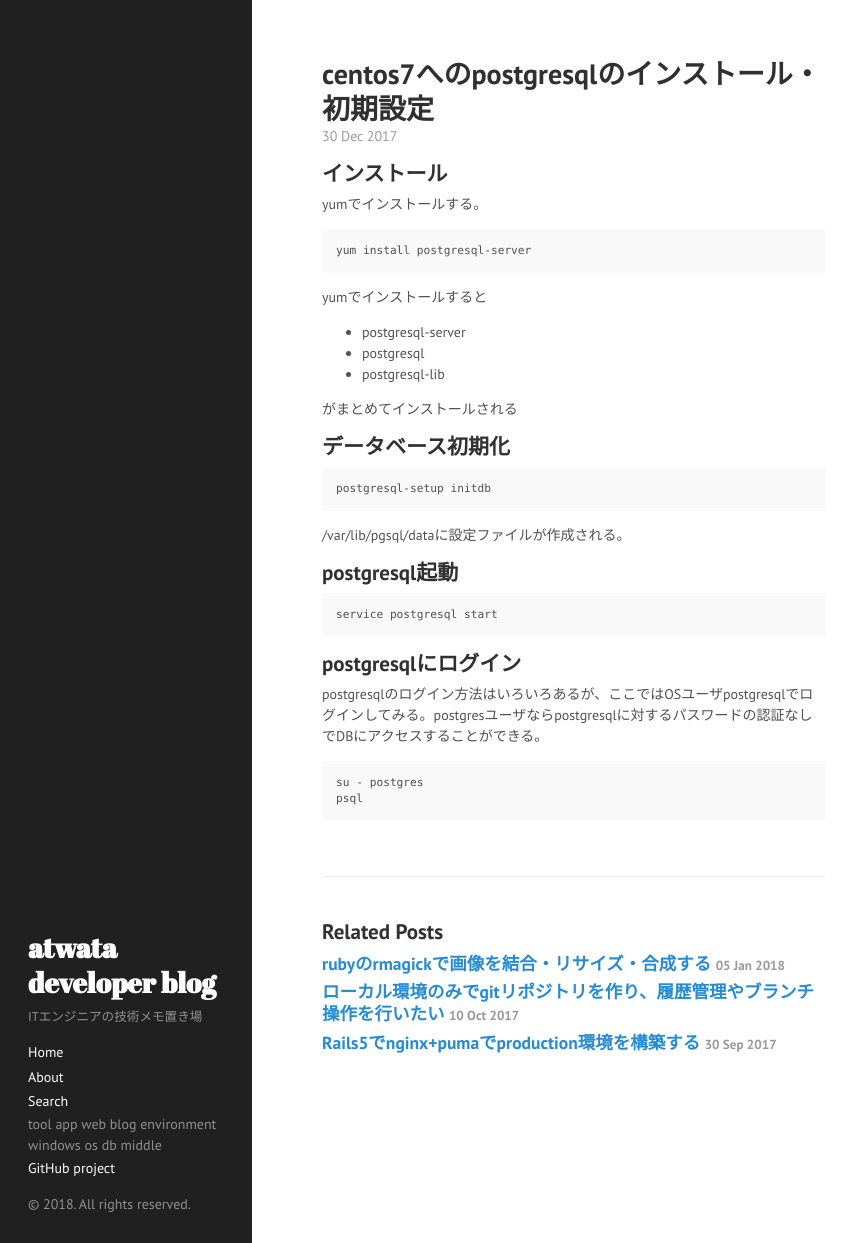
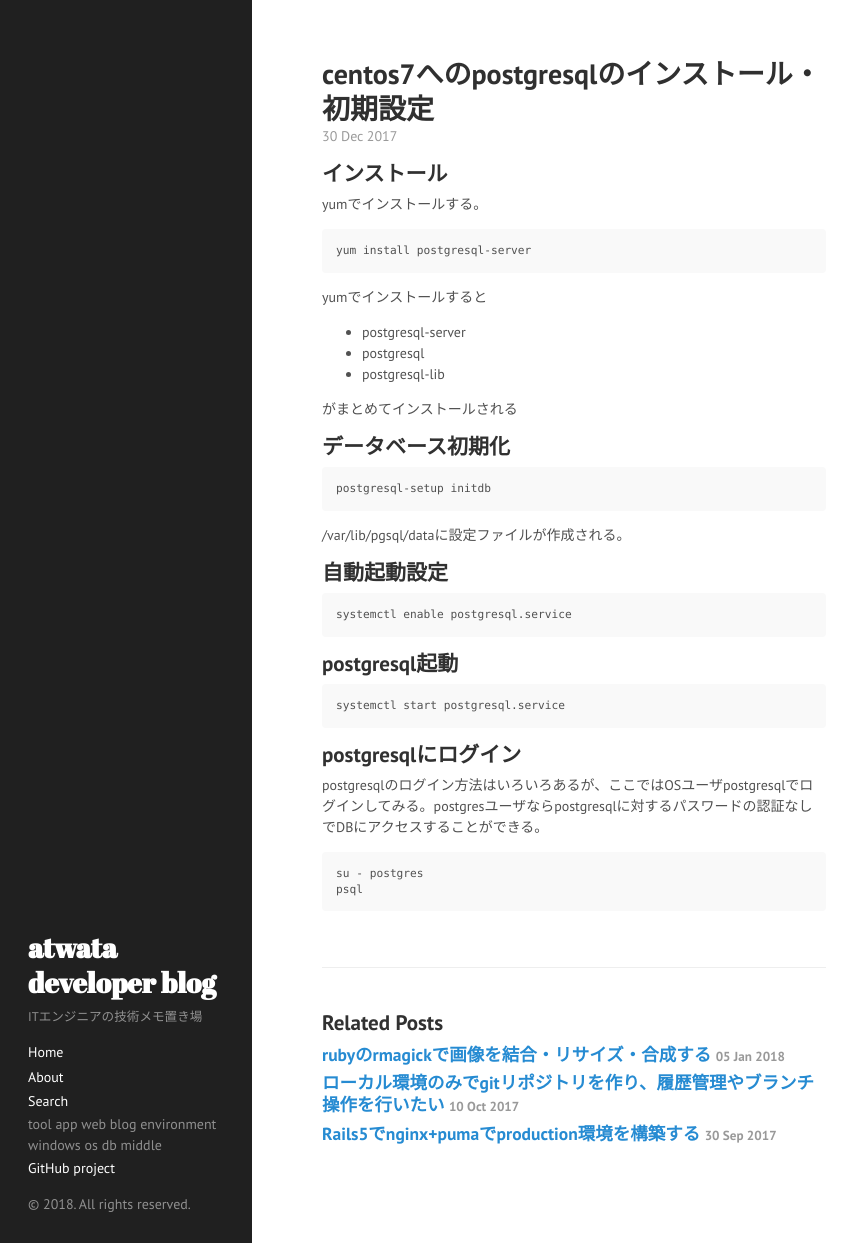
Before and after one commit to atwata/atwata.github.io, a Jekyll site: the page built from _posts/2017-12-30-postgresql-install-and-setup.md, in a window 1280 px wide and 1243 px high. Shown: the whole window, without its empty margins (0-861 px from the left). Built offline with Jekyll 4.4.1, drawn with Linux system fonts in a browser that asks for light colours.

Commit message:
Update 2017-12-30-postgresql-install-and-setup.md

````diff
--- a/_posts/2017-12-30-postgresql-install-and-setup.md
+++ b/_posts/2017-12-30-postgresql-install-and-setup.md
@@ -30,10 +30,16 @@ postgresql-setup initdb
 
 /var/lib/pgsql/dataに設定ファイルが作成される。
 
+## 自動起動設定
+
+```
+systemctl enable postgresql.service
+```
+
 ## postgresql起動
 
 ```
-service postgresql start
+systemctl start postgresql.service
 ```
 
 ##  postgresqlにログイン
````
